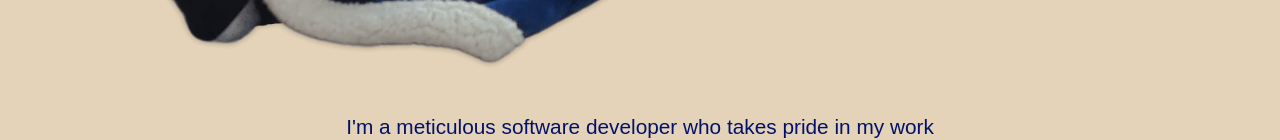
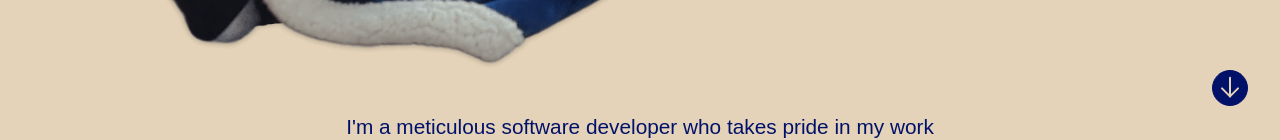
Before and after one commit to aarontabuchi/tabuchidev, a Next.js app: page / in a window 1280 px wide. Shown: the part 662-802 px from the top of the page. Built offline with nearby package versions, Linux system fonts and the light colour scheme.

Commit message:
added scroll down/up button very awesome

```diff
--- a/components/Contact.js
+++ b/components/Contact.js
@@ -38,7 +38,7 @@ export default function Contact() {
         </label>
         <label>
           Email
-          <input type="email" name="email" placeholder="roger@rf.com" />
+          <input type="email" name="email" placeholder="thegoat@tennis.com" />
         </label>
         <label>
           Message
--- a/pages/index.js
+++ b/pages/index.js
@@ -25,15 +25,38 @@ export default function Home() {
     "bg-beige": "#E4D3B9",
     "font-indigo": "#00116A",
   };
-
   const scrollToSearch = () => {
     gsap.to(window, { duration: 1, scrollTo: "#search" });
     searchInput.focus({ preventScroll: true });
   };
 
   useEffect(() => {
+    const scrollButton = document.getElementById("scrollButton");
+
+    const scrollDown = () => {
+      gsap.to(window, {
+        duration: 1,
+        scrollTo: { y: "#scrollButton", offsetY: 100 },
+      });
+    };
+
+    const scrollTop = () => {
+      gsap.to(window, { duration: 1, scrollTo: "#hello", onComplete: addScrollDown });
+    };
+
+    const addScrollUp = () => {
+      scrollButton.removeEventListener("click", scrollDown);
+      scrollButton.addEventListener("click", scrollTop);
+    };
+
+    const addScrollDown = () => {
+      scrollButton.removeEventListener("click", scrollTop);
+      scrollButton.addEventListener("click", scrollDown);
+    };
+
     const searchInput = document.getElementById("searchInput");
     searchInput.addEventListener("click", scrollToSearch);
+    addScrollDown();
 
     gsap.to("html", {
       "--background": colors["bg-green"],
@@ -81,6 +104,26 @@ export default function Home() {
         toggleActions: "none play none reverse",
       },
     });
+
+    gsap.to("#scrollButton", {
+      rotate: 180,
+      onComplete: addScrollUp,
+      scrollTrigger: {
+        trigger: "#end",
+        start: "top 50%",
+        toggleActions: "play none none reverse",
+      },
+    });
+
+    gsap.to("#scrollButton", {
+      onComplete: addScrollDown,
+      scrollTrigger: {
+        trigger: "#end",
+        start: "top 50%",
+        toggleActions: "reset none none play",
+      },
+    });
+
   }, []);
 
   return (
@@ -125,6 +168,16 @@ export default function Home() {
           day.
         </p>
       </section>
+      <button id="scrollButton" className={styles.scrollButton}>
+        <ArrowDown />
+      </button>
+      {/* <button
+        id="scrollButtonUp"
+        className={styles.scrollButton}
+        onClick={scrollDown}
+      >
+        <ArrowDown />
+      </button> */}
       <h1>Projects</h1>
       <section className={styles.prettywiki} id="prettywiki">
         <div id="prettywikicontent">
@@ -140,7 +193,7 @@ export default function Home() {
               <ArrowDown />
             </button>
             <a
-              href="https://github.com/aarontabuchi/prettywiki#bonus-google-homepage-visual-bug"
+              href="https://github.com/aarontabuchi/prettywiki"
               target="_blank"
               rel="noopener"
               className={styles.fakeButton}
@@ -159,7 +212,7 @@ export default function Home() {
         <p></p>
       </section>
       <h1 id="contact">Contact</h1>
-      <section className={styles.contact}>
+      <section id="end" className={styles.contact}>
         <Contact />
       </section>
     </div>
--- a/styles/Home.module.css
+++ b/styles/Home.module.css
@@ -99,7 +99,7 @@ a.fakeButton {
   padding-right: 16px;
   border-radius: 18px;
   border: 1px solid var(--color);
-  transition: all 250ms ease-in-out;
+  transition: background-color 250ms ease-in-out, color 250ms ease-in-out;
 }
 
 .main button:hover,
@@ -117,11 +117,38 @@ a.fakeButton {
   text-decoration: none;
 }
 
+.scrollButton {
+  display: none;
+}
+
 @media (min-width: 640px) {
   .main {
     padding: 0 32px 0;
   }
 
+button.scrollButton {
+  display: block;
+  position: fixed;
+  padding: 0;
+  bottom: 32px;
+  right: 32px;
+  height: 36px;
+  width: 36px;
+  border-radius: 100%;
+  line-height: 1;
+}
+
+.scrollButton svg {
+  stroke: var(--background);
+  position: static;
+  height: 32px;
+  width: 32px;
+}
+/*
+.scrollButton:global(#scrollButtonUp) {
+  display: none;
+} */
+
   .header {
     min-height: 800px;
   }
```
Also changed, not shown: 1 other file (tests, documents, lock files or other folders).
